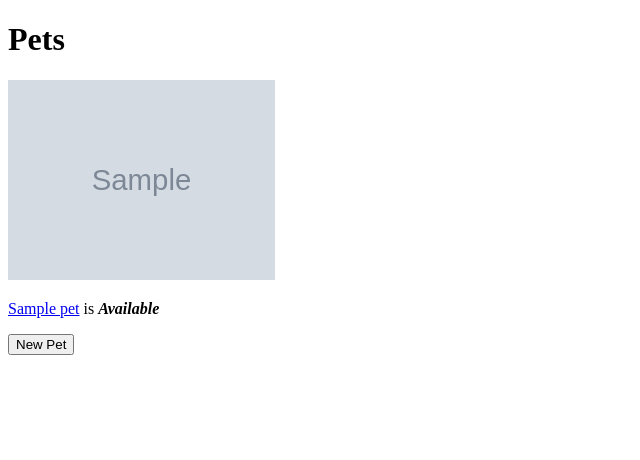
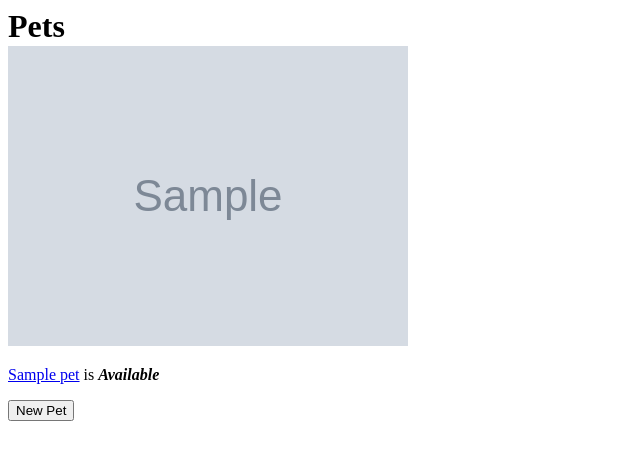
Before and after one commit to Eduardo-Zagalsky/Agency, a Flask app: page / in a window 1280 px wide. Shown: the top 460 px of the page, without its empty margins (0-640 px from the left). Run offline with Flask 2, Linux system fonts and the light colour scheme; tables that the repository leaves empty hold one stand-in row (values such as "Sample post"); grey boxes marked "Sample" are stand-in pictures.

Commit message:
added the style for the detail page

```diff
--- a/static/style.css
+++ b/static/style.css
@@ -1,3 +1,20 @@
-img {
+.profile-photo {
     height: 200px;
 }
+
+.photo {
+    width: 500px;
+}
+
+form {
+    display: inline;
+}
+
+button {
+    display: inline;
+}
+
+h1 {
+    margin-top: 2px;
+    margin-bottom: 1px;
+}
```
